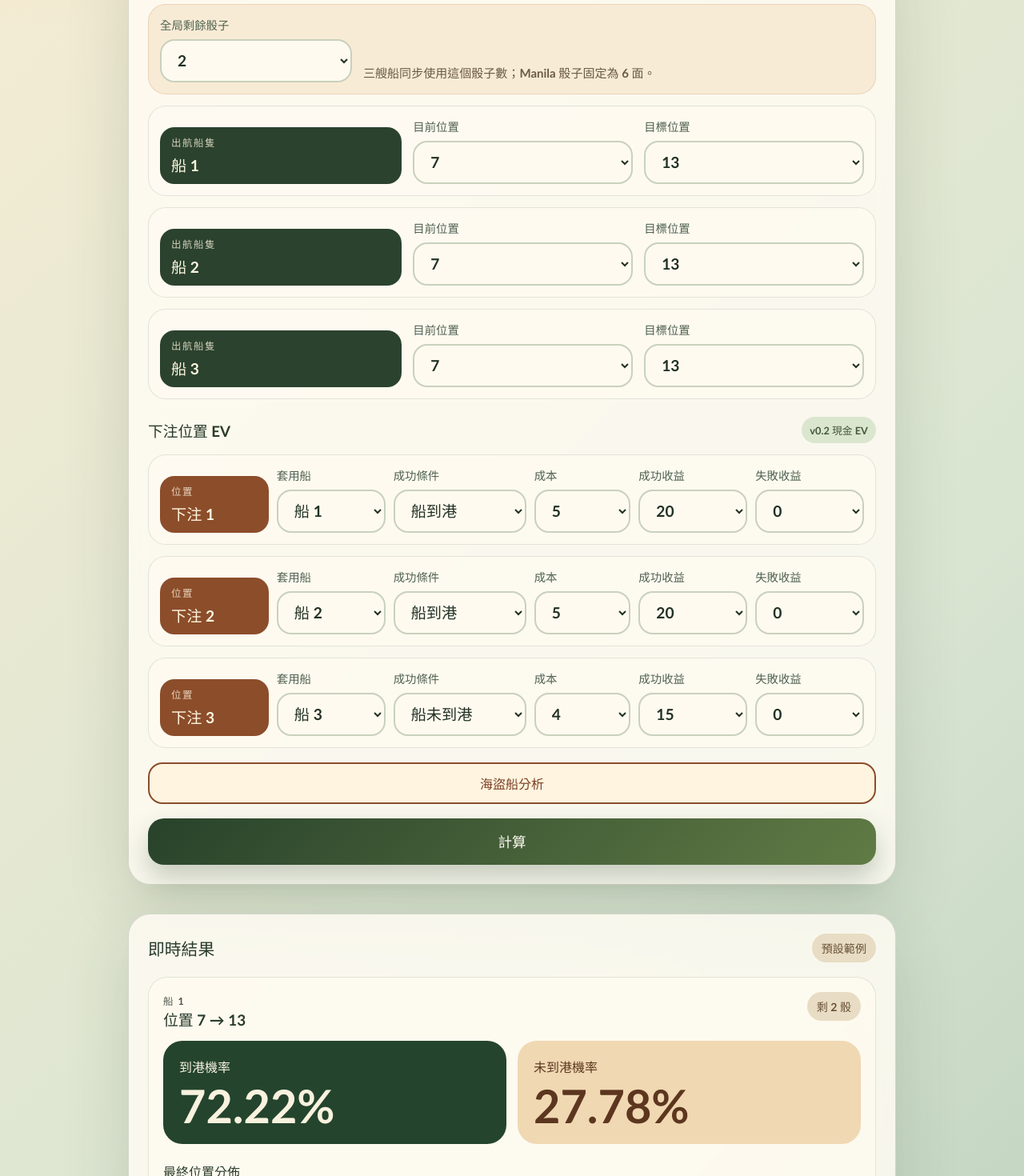
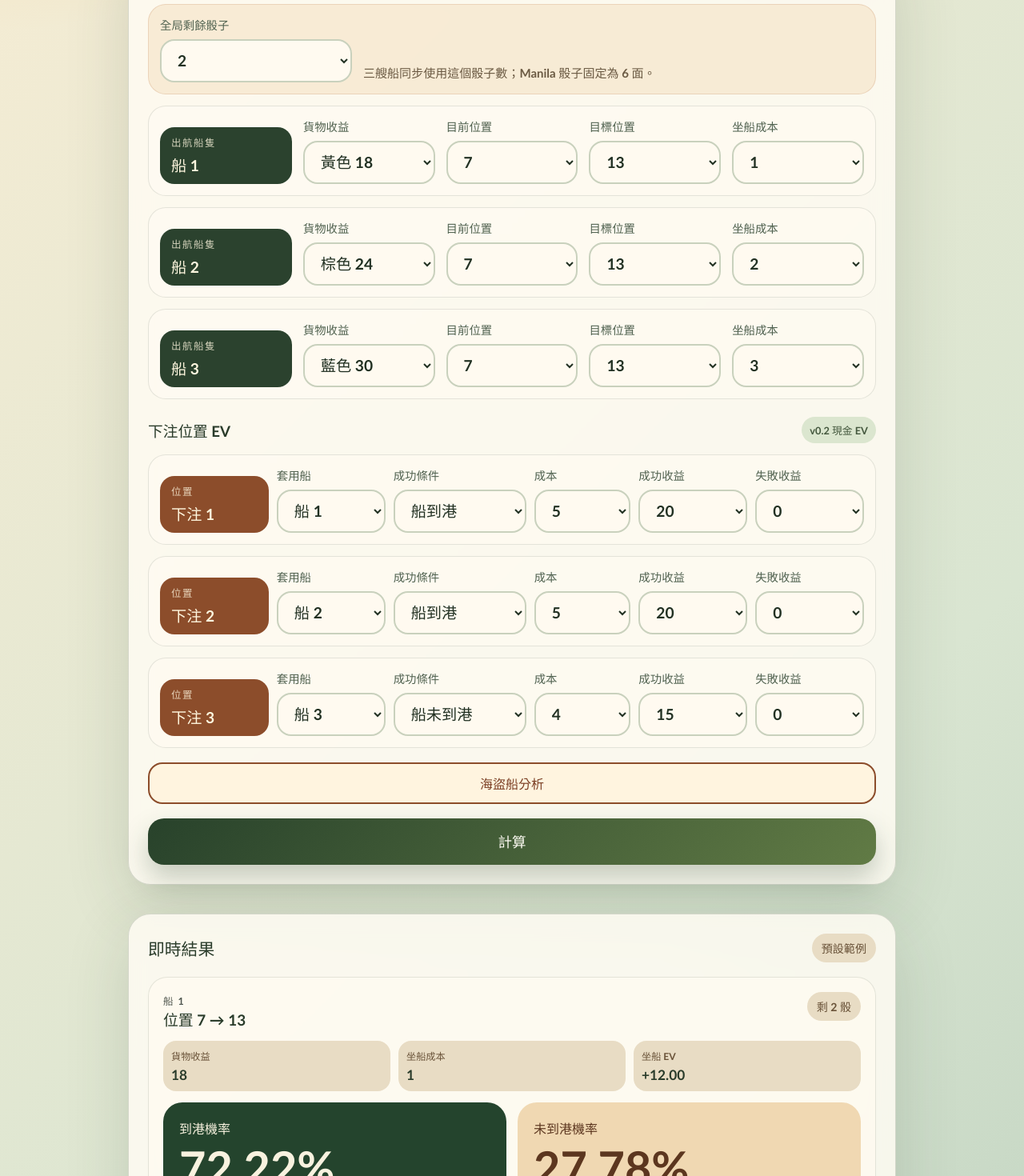
Before and after one commit to derayyy952/manila-calculator, a React (Vite) app: page / in a window 1280 px wide. Shown: the part 440-1910 px from the top of the page at 80% size. Built offline with nearby package versions, Linux system fonts and the light colour scheme.

Commit message:
Add cargo value and seat cost presets

```diff
--- a/package.json
+++ b/package.json
@@ -1,7 +1,7 @@
 {
   "name": "manila-calculator",
   "private": true,
-  "version": "0.3.0",
+  "version": "0.3.1",
   "type": "module",
   "scripts": {
     "dev": "vite",
--- a/src/App.tsx
+++ b/src/App.tsx
@@ -12,16 +12,58 @@ import {
 const currentPositionOptions = Array.from({ length: 13 }, (_, index) => index);
 const harborTargetOptions = [10, 11, 12, 13, 14, 15];
 const remainingRollOptions = [0, 1, 2, 3];
-const moneyOptions = Array.from({ length: 16 }, (_, index) => index * 5);
 const costOptions = Array.from({ length: 13 }, (_, index) => index);
 const pirateCountOptions = [1, 2];
 const manilaDiceSides = 6;
 
+type CargoProfile = {
+  id: string;
+  label: string;
+  value: number;
+  seatCosts: number[];
+};
+
+const cargoProfiles: CargoProfile[] = [
+  {
+    id: "yellow",
+    label: "黃色 18",
+    value: 18,
+    seatCosts: [1, 2, 3],
+  },
+  {
+    id: "brown",
+    label: "棕色 24",
+    value: 24,
+    seatCosts: [2, 3, 4],
+  },
+  {
+    id: "blue",
+    label: "藍色 30",
+    value: 30,
+    seatCosts: [3, 4, 5],
+  },
+  {
+    id: "green",
+    label: "綠色 36",
+    value: 36,
+    seatCosts: [3, 4, 5, 5],
+  },
+];
+
+const moneyOptions = [
+  ...new Set([
+    ...Array.from({ length: 16 }, (_, index) => index * 5),
+    ...cargoProfiles.map((cargo) => cargo.value),
+  ]),
+].sort((left, right) => left - right);
+
 type BoatInput = {
   id: string;
   name: string;
+  cargoId: string;
   currentPosition: number;
   harborTarget: number;
+  seatCost: number;
 };
 
 type SuccessSource = "arrives" | "fails";
@@ -46,20 +88,26 @@ const initialBoats: BoatInput[] = [
   {
     id: "boat-1",
     name: "船 1",
+    cargoId: "yellow",
     currentPosition: 7,
     harborTarget: 13,
+    seatCost: 1,
   },
   {
     id: "boat-2",
     name: "船 2",
+    cargoId: "brown",
     currentPosition: 7,
     harborTarget: 13,
+    seatCost: 2,
   },
   {
     id: "boat-3",
     name: "船 3",
+    cargoId: "blue",
     currentPosition: 7,
     harborTarget: 13,
+    seatCost: 3,
   },
 ];
 
@@ -97,9 +145,9 @@ const initialPirateInput: PirateInputState = {
   cost: 5,
   pirateCount: 1,
   lootValues: {
-    "boat-1": 20,
-    "boat-2": 20,
-    "boat-3": 20,
+    "boat-1": 18,
+    "boat-2": 24,
+    "boat-3": 30,
   },
 };
 
@@ -125,6 +173,7 @@ function App() {
 
   const boatResults = boats.map((boat) => ({
     boat,
+    cargo: getCargoProfile(boat.cargoId),
     result: calculateArrivalProbability({
       currentPosition: boat.currentPosition,
       harborTarget: boat.harborTarget,
@@ -197,7 +246,7 @@ function App() {
                 index={index}
                 key={boat.id}
                 onChange={(field, value) =>
-                  updateBoat(index, field, value, setBoats)
+                  updateBoat(index, field, value, setBoats, setPirateInput)
                 }
               />
             ))}
@@ -248,9 +297,10 @@ function App() {
           </div>
 
           <div className="boat-result-list">
-            {boatResults.map(({ boat, result }) => (
+            {boatResults.map(({ boat, cargo, result }) => (
               <BoatResultCard
                 boat={boat}
+                cargo={cargo}
                 key={boat.id}
                 remainingRolls={remainingRolls}
                 result={result}
@@ -293,8 +343,8 @@ type BoatInputRowProps = {
   boat: BoatInput;
   index: number;
   onChange: (
-    field: "currentPosition" | "harborTarget",
-    value: number,
+    field: "cargoId" | "currentPosition" | "harborTarget" | "seatCost",
+    value: number | string,
   ) => void;
 };
 
@@ -307,6 +357,15 @@ function BoatInputRow({ boat, index, onChange }: BoatInputRowProps) {
         <span>出航船隻</span>
         <strong>{displayName}</strong>
       </div>
+      <StringSelectField
+        label="貨物收益"
+        value={boat.cargoId}
+        options={cargoProfiles.map((cargo) => ({
+          label: cargo.label,
+          value: cargo.id,
+        }))}
+        onChange={(value) => onChange("cargoId", value)}
+      />
       <SelectField
         label="目前位置"
         value={boat.currentPosition}
@@ -318,6 +377,12 @@ function BoatInputRow({ boat, index, onChange }: BoatInputRowProps) {
         value={boat.harborTarget}
         options={harborTargetOptions}
         onChange={(value) => onChange("harborTarget", value)}
+      />
+      <SelectField
+        label="坐船成本"
+        value={boat.seatCost}
+        options={getCargoProfile(boat.cargoId).seatCosts}
+        onChange={(value) => onChange("seatCost", value)}
       />
     </div>
   );
@@ -440,14 +505,44 @@ function PirateInputPanel({
 
 function updateBoat(
   index: number,
-  field: "currentPosition" | "harborTarget",
-  value: number,
+  field: "cargoId" | "currentPosition" | "harborTarget" | "seatCost",
+  value: number | string,
   setBoats: Dispatch<SetStateAction<BoatInput[]>>,
+  setPirateInput: Dispatch<SetStateAction<PirateInputState>>,
 ) {
   setBoats((currentBoats) =>
-    currentBoats.map((boat, boatIndex) =>
-      boatIndex === index ? { ...boat, [field]: value } : boat,
-    ),
+    currentBoats.map((boat, boatIndex) => {
+      if (boatIndex !== index) {
+        return boat;
+      }
+
+      if (field === "cargoId") {
+        const cargo = getCargoProfile(String(value));
+        setPirateInput((current) => ({
+          ...current,
+          lootValues: {
+            ...current.lootValues,
+            [boat.id]: cargo.value,
+          },
+        }));
+
+        return {
+          ...boat,
+          cargoId: cargo.id,
+          seatCost: cargo.seatCosts[0] ?? boat.seatCost,
+        };
+      }
+
+      if (field === "currentPosition") {
+        return { ...boat, currentPosition: Number(value) };
+      }
+
+      if (field === "harborTarget") {
+        return { ...boat, harborTarget: Number(value) };
+      }
+
+      return { ...boat, seatCost: Number(value) };
+    }),
   );
 }
 
@@ -466,13 +561,25 @@ function updateBet<K extends keyof BetInput>(
 
 type BoatResultCardProps = {
   boat: BoatInput;
+  cargo: CargoProfile;
   remainingRolls: number;
   result: ProbabilityResult;
 };
 
-function BoatResultCard({ boat, remainingRolls, result }: BoatResultCardProps) {
+function BoatResultCard({
+  boat,
+  cargo,
+  remainingRolls,
+  result,
+}: BoatResultCardProps) {
   const arrivalPercent = formatPercent(result.arrivalProbability);
   const failurePercent = formatPercent(result.failureProbability);
+  const seatEV = calculateCashEV({
+    successProbability: result.arrivalProbability,
+    successPayout: cargo.value,
+    failurePayout: 0,
+    cost: boat.seatCost,
+  });
 
   return (
     <article className="boat-result-card">
@@ -485,6 +592,21 @@ function BoatResultCard({ boat, remainingRolls, result }: BoatResultCardProps) {
         </div>
         <strong>剩 {remainingRolls} 骰</strong>
       </div>
+
+      <dl className="boat-cargo-metrics">
+        <div>
+          <dt>貨物收益</dt>
+          <dd>{cargo.value}</dd>
+        </div>
+        <div>
+          <dt>坐船成本</dt>
+          <dd>{boat.seatCost}</dd>
+        </div>
+        <div>
+          <dt>坐船 EV</dt>
+          <dd>{formatEV(seatEV.ev)}</dd>
+        </div>
+      </dl>
 
       <div className="probability-grid">
         <ResultTile label="到港機率" value={arrivalPercent} tone="arrival" />
@@ -595,8 +717,8 @@ function SelectField({ label, value, options, onChange }: SelectFieldProps) {
         value={value}
         onChange={(event) => onChange(Number(event.target.value))}
       >
-        {options.map((option) => (
-          <option key={option} value={option}>
+        {options.map((option, index) => (
+          <option key={`${option}-${index}`} value={option}>
             {option}
           </option>
         ))}
@@ -663,6 +785,10 @@ function getBetSuccessProbability(
     : boatResult.failureProbability;
 }
 
+function getCargoProfile(cargoId: string): CargoProfile {
+  return cargoProfiles.find((cargo) => cargo.id === cargoId) ?? cargoProfiles[0]!;
+}
+
 function formatPercent(probability: number): string {
   return `${numberFormatter.format(probability * 100)}%`;
 }
--- a/src/styles.css
+++ b/src/styles.css
@@ -141,7 +141,7 @@ h1 {
 
 .boat-input-row {
   display: grid;
-  grid-template-columns: 1.1fr repeat(2, 1fr);
+  grid-template-columns: 1fr repeat(4, 1fr);
   align-items: end;
   gap: 14px;
   border: 1px solid rgba(43, 66, 48, 0.12);
@@ -334,6 +334,32 @@ h1 {
   display: grid;
   grid-template-columns: repeat(2, 1fr);
   gap: 14px;
+}
+
+.boat-cargo-metrics {
+  display: grid;
+  grid-template-columns: repeat(3, 1fr);
+  gap: 10px;
+  margin: 0 0 14px;
+}
+
+.boat-cargo-metrics div {
+  border-radius: 16px;
+  padding: 10px;
+  background: #e8dcc4;
+}
+
+.boat-cargo-metrics dt {
+  color: #695238;
+  font-size: 0.76rem;
+  font-weight: 900;
+}
+
+.boat-cargo-metrics dd {
+  margin: 4px 0 0;
+  color: #293b2a;
+  font-size: 1.08rem;
+  font-weight: 900;
 }
 
 .boat-result-card {
@@ -712,7 +738,7 @@ h1 {
   }
 
   .boat-input-row {
-    grid-template-columns: repeat(2, 1fr);
+    grid-template-columns: repeat(4, 1fr);
     gap: 8px;
     padding: 8px;
     border-radius: 16px;
@@ -751,6 +777,10 @@ h1 {
     min-height: 0;
     padding: 6px 10px;
     border-radius: 12px;
+  }
+
+  .boat-input-row .select-field:first-of-type {
+    grid-column: span 2;
   }
 
   .boat-name strong,
@@ -840,6 +870,24 @@ h1 {
     gap: 8px;
   }
 
+  .boat-cargo-metrics {
+    gap: 6px;
+    margin-bottom: 8px;
+  }
+
+  .boat-cargo-metrics div {
+    padding: 8px;
+    border-radius: 12px;
+  }
+
+  .boat-cargo-metrics dt {
+    font-size: 0.68rem;
+  }
+
+  .boat-cargo-metrics dd {
+    font-size: 0.86rem;
+  }
+
   .result-tile {
     border-radius: 16px;
     padding: 10px;
```
Also changed, not shown: 1 other file (tests, documents, lock files or other folders).
